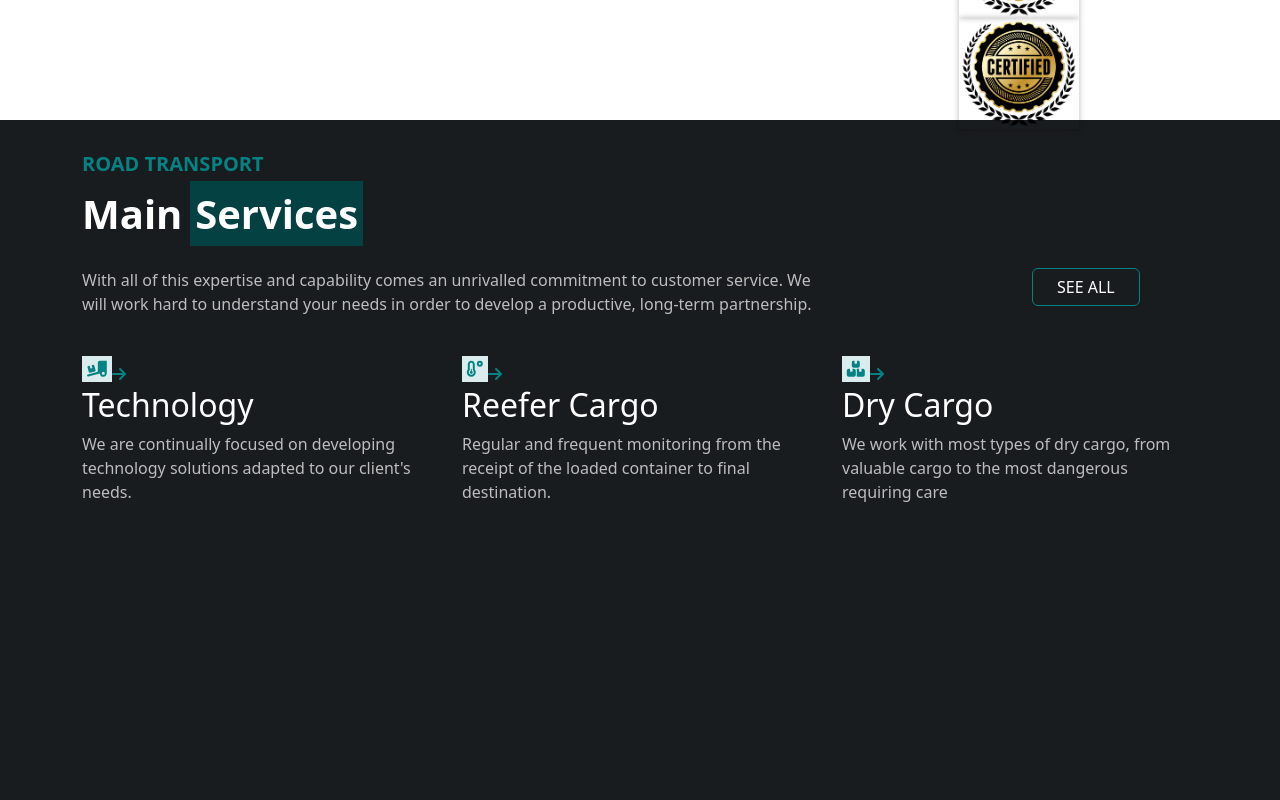
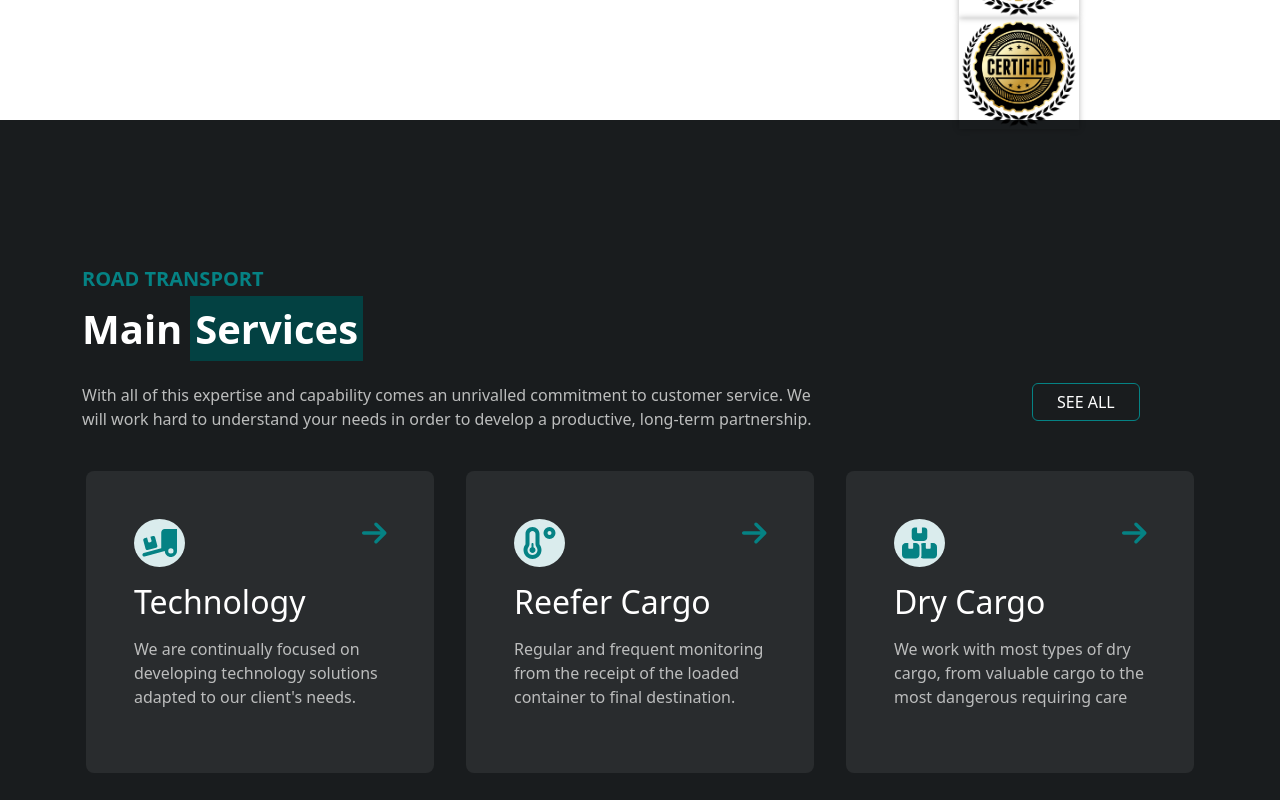
Before and after one commit to ttom-eragiapreso/proj-html-vuejs, a Vue app: page / in a window 1280 px wide. Shown: the part 1480-2280 px from the top of the page. Built offline with nearby package versions, Linux system fonts and the light colour scheme.

Commit message:
services card fatte

```diff
--- a/src/components/MainServicesComponent.vue
+++ b/src/components/MainServicesComponent.vue
@@ -18,7 +18,7 @@ export default {
 
 <template>
 
-  <div class="em-container">
+  <div class="em-container d-flex align-items-center">
 
     <div class="container">
       <h5 class="text-primary fw-bold">ROAD TRANSPORT</h5>
@@ -35,7 +35,7 @@ export default {
 
 
       <div class="row row-cols-lg-3">
-        <div class="col"
+        <div class="col px-3"
         v-for="(service, index) in store.businessInfo.servicesCards"
         :key="index">
           <ServicesCardVue
--- a/src/components/partials/cards/ServicesCard.vue
+++ b/src/components/partials/cards/ServicesCard.vue
@@ -17,12 +17,12 @@ export default {
 
 <template>
 
-  <div class="em-card">
-    <div class="icons">
-      <font-awesome-icon :icon="icon" class="accent-text"/>
-      <font-awesome-icon icon="fa-solid fa-arrow-right" class="text-primary"/>
+  <div class="em-card p-5">
+    <div class="icons d-flex justify-content-between mb-3">
+      <font-awesome-icon :icon="icon" class="accent-text fs-2 circle"/>
+      <font-awesome-icon icon="fa-solid fa-arrow-right" class="text-primary fs-3"/>
     </div>
-    <h2 class="text-white">{{title}}</h2>
+    <h2 class="text-white mb-3">{{title}}</h2>
     <p class="text-secondary">{{description}}</p>
   </div>
 
@@ -34,4 +34,14 @@ export default {
 @use '../../../styles/partials/variables' as *;
 
 
+.em-card {
+  background-color: $bg-less-dark;
+  border-radius: 8px;
+}
+
+font-awesome-icon{
+  width: 250px;
+}
+
+
 </style>
--- a/src/styles/general.scss
+++ b/src/styles/general.scss
@@ -29,3 +29,10 @@ img {
   padding: .3rem .3rem;
   font-weight: bold;
 }
+
+.circle {
+  border-radius: 50%;
+  padding: .5rem;
+  width: 35px;
+  aspect-ratio: 1/1;
+}
--- a/src/styles/partials/_variables.scss
+++ b/src/styles/partials/_variables.scss
@@ -13,6 +13,7 @@ $secondary: $silver-sand;
 
 $shark: #191c1e;
 $bg-dark: $shark;
+$bg-less-dark: tint-color($bg-dark, 7%);
 // Sizes
 
 $header-height: 72px;
```
